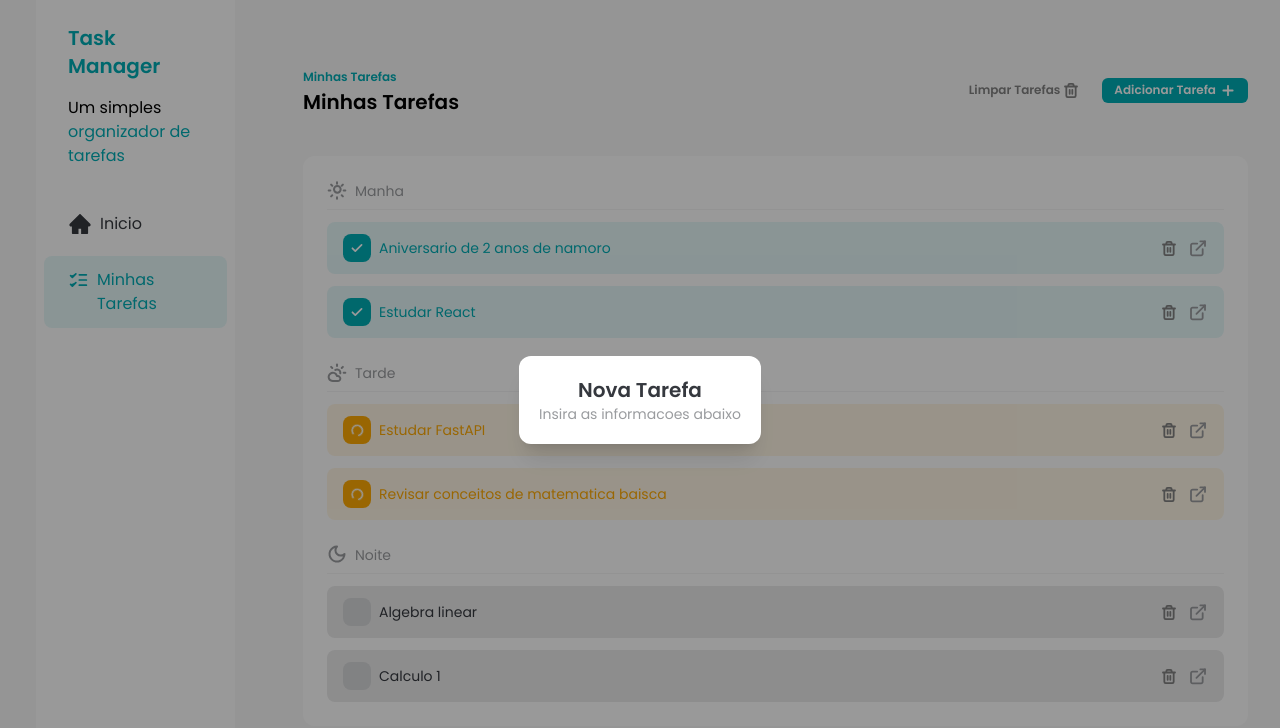
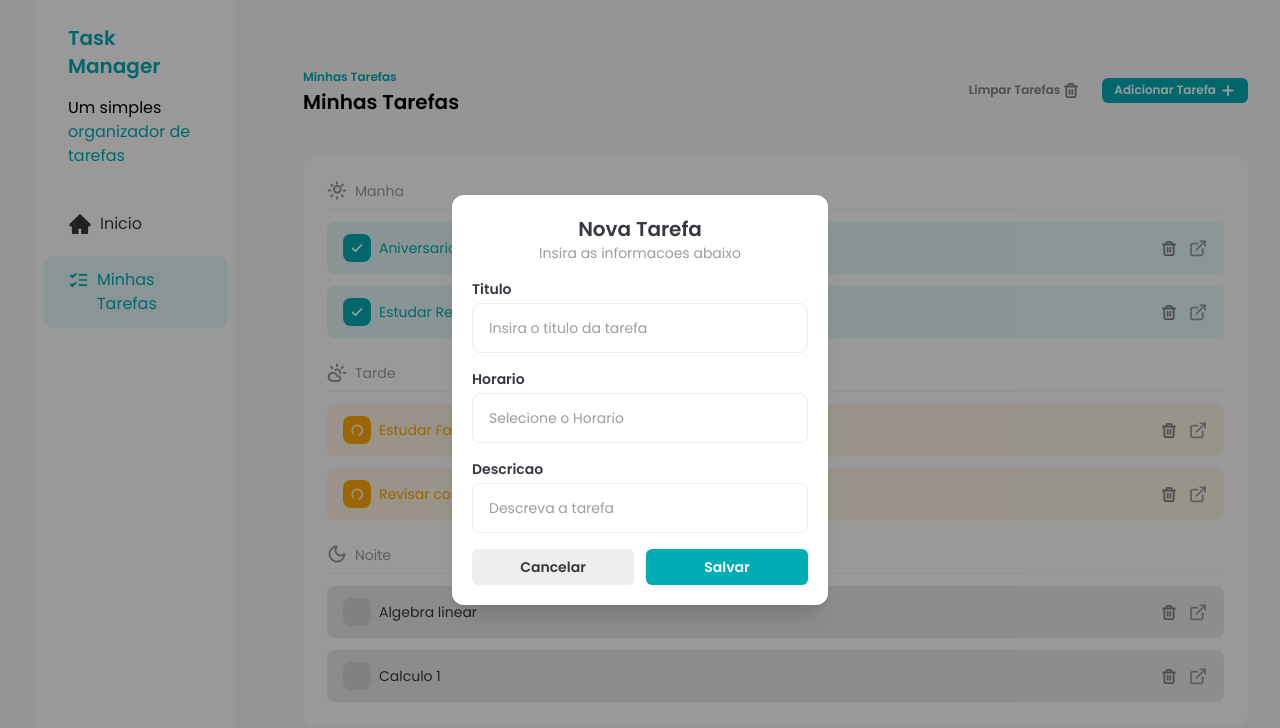
Before and after one commit to Rotiivv/task-manager, a React (Vite) app: page / in a window 1280 px wide. Both pictures are taken after a click on the button "Adicionar Tarefa". Shown: the top 728 px of the page. Built offline with nearby package versions, Linux system fonts and the light colour scheme.

Commit message:
feat: ensure addTaskDialog can be closed

```diff
--- a/src/components/AddTaskDialog.jsx
+++ b/src/components/AddTaskDialog.jsx
@@ -1,12 +1,47 @@
 import { createPortal } from "react-dom";
+import Input from "./Input";
+import Button from "./Button";
 
-const AddTaskDialog = ({ isOpen }) => {
+const AddTaskDialog = ({ isOpen, handleClose }) => {
   if (!isOpen) return null;
   return createPortal(
     <div className="w-screen flex justify-center items-center h-scren bg-black bg-opacity-40 fixed top-0 bottom-0 right-0">
       <div className="rounded-xl bg-white p-5 text-center shadow-xl">
         <h2 className="text-[#35383E] text-xl font-semibold">Nova Tarefa</h2>
-        <p className="text-[#9a9c9f] text-sm">Insira as informacoes abaixo</p>
+        <p className="text-[#9a9c9f] text-sm mb-1">
+          Insira as informacoes abaixo
+        </p>
+
+        <div className="flex flex-col space-y-4 w-[336px] mt-4">
+          <Input
+            label="Titulo"
+            placeholder="Insira o titulo da tarefa"
+            id="title"
+          />
+
+          <Input
+            label="Horario"
+            placeholder="Selecione o Horario"
+            id="period"
+          />
+
+          <Input
+            label="Descricao"
+            placeholder="Descreva a tarefa"
+            id="description"
+          />
+
+          <div className="flex gap-3">
+            <Button
+              size="large"
+              variant="terciary"
+              onClick={() => handleClose()}
+            >
+              Cancelar
+            </Button>
+            <Button size="large">Salvar</Button>
+          </div>
+        </div>
       </div>
     </div>,
     document.body
--- a/src/components/Tasks.jsx
+++ b/src/components/Tasks.jsx
@@ -61,6 +61,10 @@ const Tasks = () => {
     setTasks(newTasks);
   };
 
+  const handleDialogClose = () => {
+    setDialogIsOpen(false);
+  };
+
   return (
     <div className="py-16 px-8 w-screen">
       <div className="flex justify-between items-center">
@@ -82,7 +86,10 @@ const Tasks = () => {
             <AddIcon />
           </Button>
 
-          <AddTaskDialog isOpen={dialogIsOpen} />
+          <AddTaskDialog
+            handleClose={handleDialogClose}
+            isOpen={dialogIsOpen}
+          />
         </div>
       </div>
 
```
